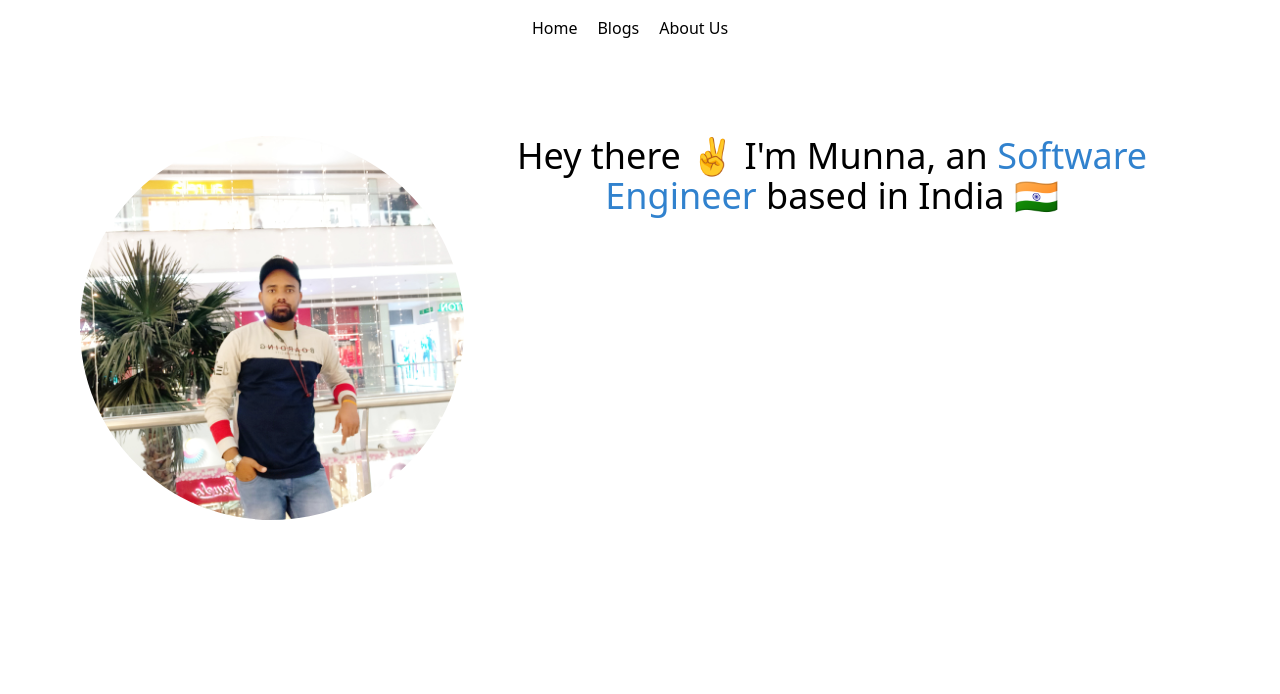
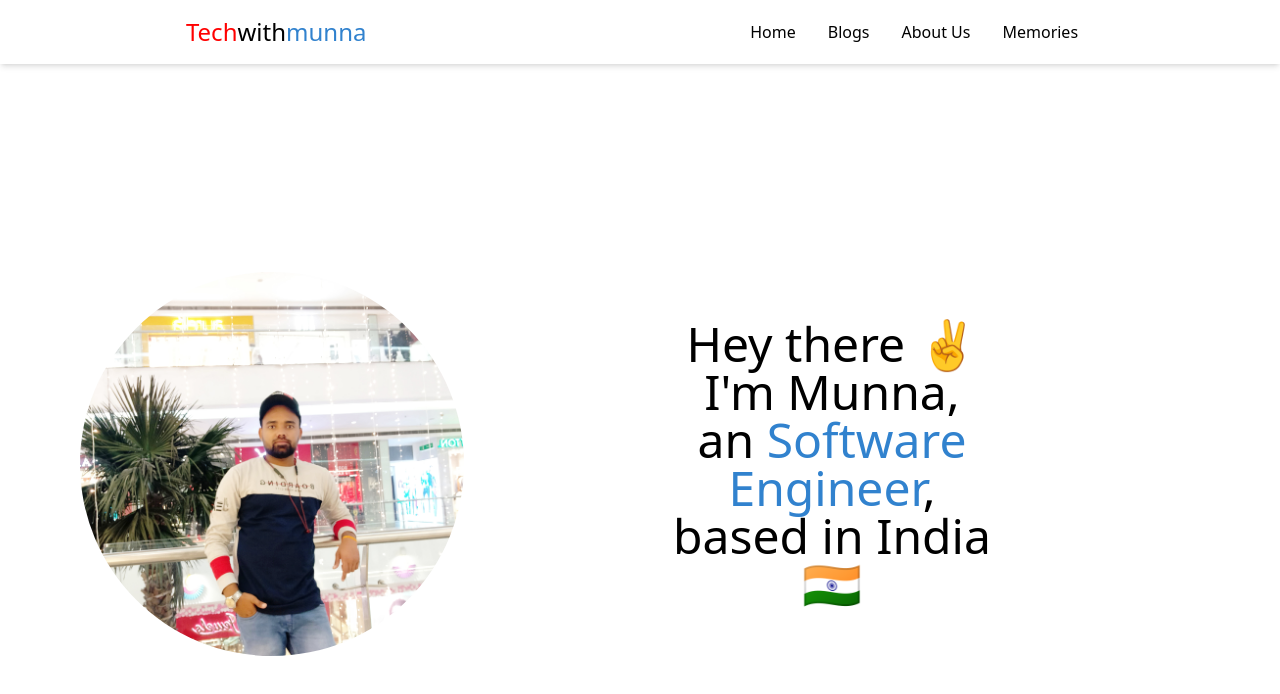
Before and after one commit to immunnapandit/Personal-Blogs, a React (Create React App) app: page / in a window 1280 px wide. Shown: the top 694 px of the page. Built offline with nearby package versions, Linux system fonts and the light colour scheme.

Commit message:
add styling

```diff
--- a/public/index.html
+++ b/public/index.html
@@ -24,7 +24,7 @@
       work correctly both with client-side routing and a non-root public URL.
       Learn how to configure a non-root public URL by running `npm run build`.
     -->
-    <title>React App</title>
+    <title>techwithmunna</title>
   </head>
   <body>
     <noscript>You need to enable JavaScript to run this app.</noscript>
--- a/src/Components/Body.js
+++ b/src/Components/Body.js
@@ -2,13 +2,15 @@ import Images from "../assets/munna.jpg";
 
 const Body = () => {
     return (
-        <div className="flex justify-start py-18 m-20">
+        <div className="flex items-center py-18 m-20">
             <div className="max-w-sm">
                 <img src={Images} alt="munnaimage" className="w-full rounded-full" />
             </div>
-            <div className="flex justify-end">
-                <h1 className="nij-manrope-bold text-4xl">
-                    Hey there ✌️ I'm Munna, an <span style={{ color: '#3182ce' }}>Software Engineer</span> based in India 🇮🇳
+            <div className="text-center p-44">
+                <h1 className="nij-manrope-bold text-5xl inline-block px-8">
+                    Hey there ✌️ I'm Munna,<br />
+                    an <span style={{ color: '#3182ce' }}>Software Engineer</span>,<br />
+                    based in India 🇮🇳
                 </h1>
             </div>
         </div>
--- a/src/Components/Header.js
+++ b/src/Components/Header.js
@@ -1,17 +1,26 @@
 import { Link } from "react-router-dom";
+// import Logo from "../assets/logo.png";
 
 const Header = () => {
     return (
-        <div className="bg-white text-black">
-            <div className="container mx-auto py-4 px-5">
-                <ul className="flex justify-center space-x-5">
-                    <li className="cursor-pointer hover:text-blue-900">
-                        <Link to="/">Home</Link></li>
-                    <li className="cursor-pointer hover:text-blue-900">
-                        <Link to="/blogs">Blogs</Link></li>
-                    <li className="cursor-pointer hover:text-blue-900">
-                        <Link to="/aboutus">About Us</Link></li>
-                    <li className="cursor-pointer hover:text-blue-900"></li>
+        <div className="bg-white text-black flex justify-around underline-offset-2 border-2 border-transparent h-16 shadow-md ">
+            <div className="flex items-center">
+                <h1 className="nij-manrope-bold text-2xl"><span style={{ color: '#ff0000' }}>Tech</span>with<span style={{ color: '#3182ce'}}>munna</span></h1>
+            </div>
+            <div className="flex items-center space-x-8 font-medium">
+                <ul className="flex">
+                    <li className="px-4">
+                    <Link to="/" className="cursor-pointer hover:text-blue-900">Home</Link>
+                    </li>
+                    <li className="px-4">
+                    <Link to="/blogs" className="cursor-pointer hover:text-blue-900">Blogs</Link>
+                    </li>
+                    <li className="px-4">
+                    <Link to="/aboutus" className="cursor-pointer hover:text-blue-900">About Us</Link>
+                    </li>
+                    <li className="px-4">
+                    <Link to="/memories" className="cursor-pointer hover:text-blue-900">Memories</Link>
+                    </li>
                 </ul>
             </div>
         </div>
```
Also changed, not shown: src/assets/logo.png (added).
